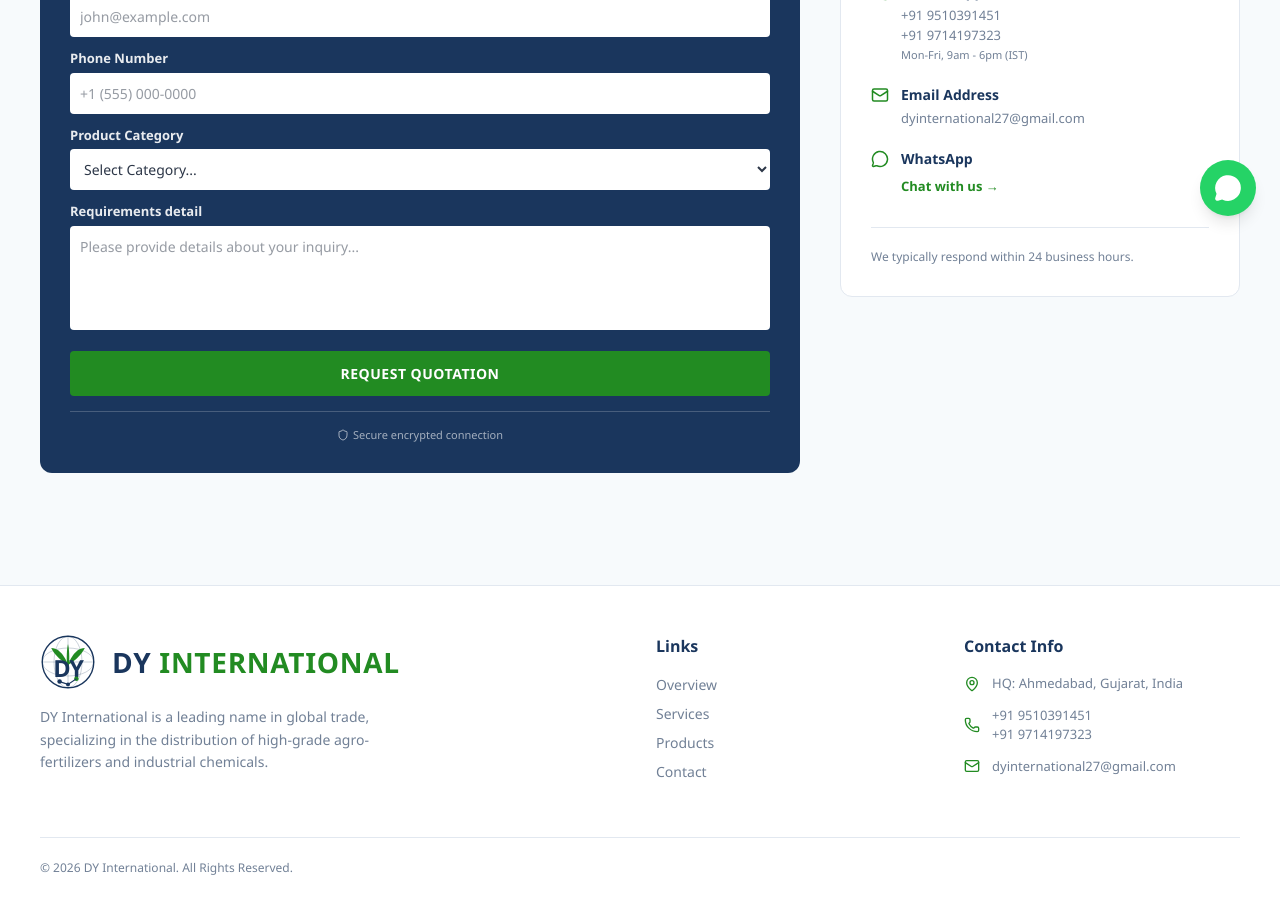
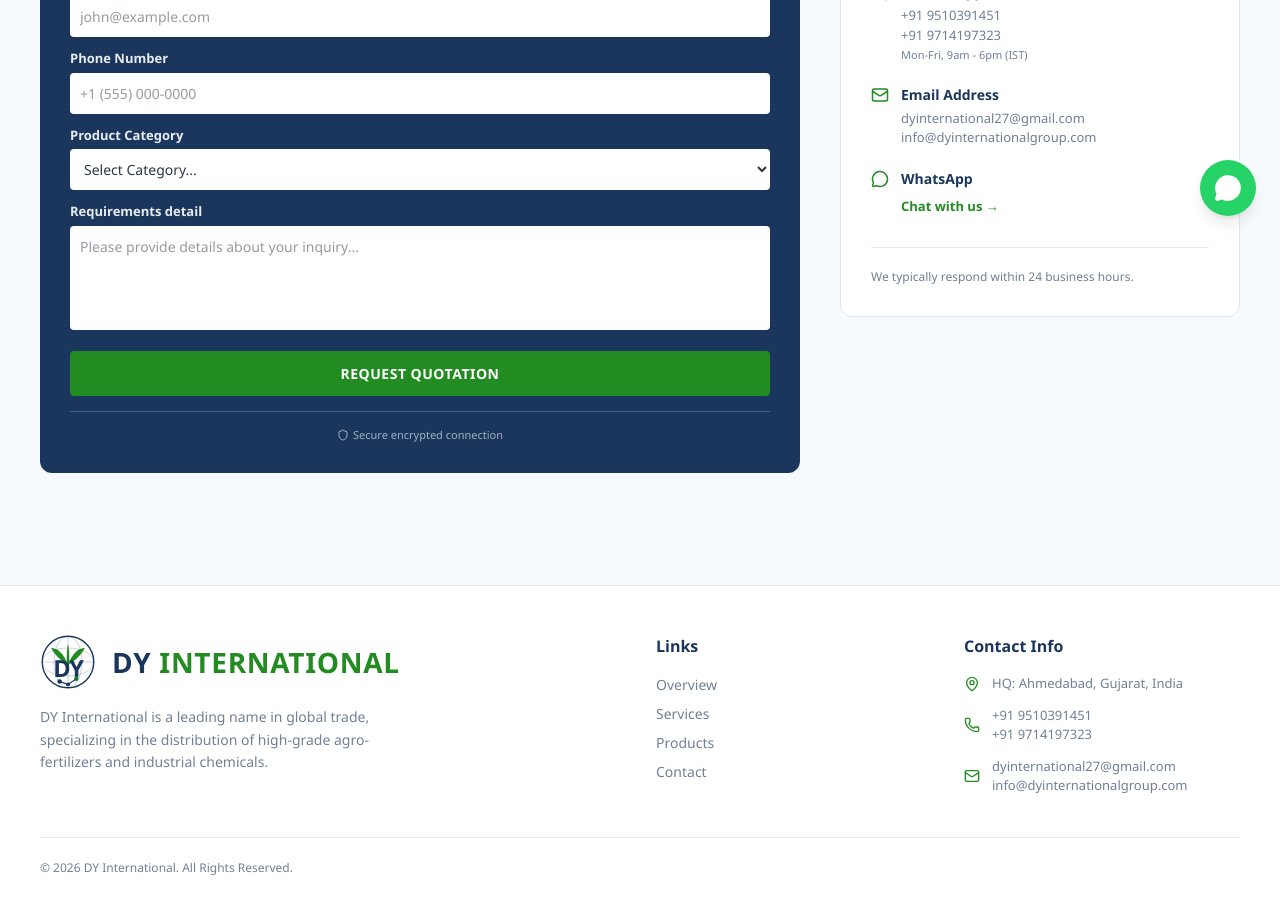
Before and after one commit to hy-1710/DYInternationall, a React (Vite) app: page /contact in a window 1280 px wide. Shown: the part 560-1457 px from the top of the page. Built offline with nearby package versions, Linux system fonts and the light colour scheme.

Commit message:
add info emailid

```diff
--- a/src/components/Layout.tsx
+++ b/src/components/Layout.tsx
@@ -124,7 +124,9 @@ export function Footer() {
               </li>
               <li className="flex items-center gap-3">
                 <Mail className="w-4 h-4 text-accent shrink-0" />
-                <span>dyinternational27@gmail.com</span>
+                <span>dyinternational27@gmail.com <br/>
+                info@dyinternationalgroup.com
+                </span>
               </li>
             </ul>
           </div>
--- a/src/pages/Contact.tsx
+++ b/src/pages/Contact.tsx
@@ -193,6 +193,7 @@ export default function Contact() {
                 <div>
                   <h3 className="font-[700] text-[14px] text-primary mb-[4px]">Email Address</h3>
                   <p className="text-text-light text-[13px] leading-[1.5]">dyinternational27@gmail.com</p>
+                   <p className="text-text-light text-[13px] leading-[1.5]">info@dyinternationalgroup.com</p>
                 </div>
               </div>
 
```
